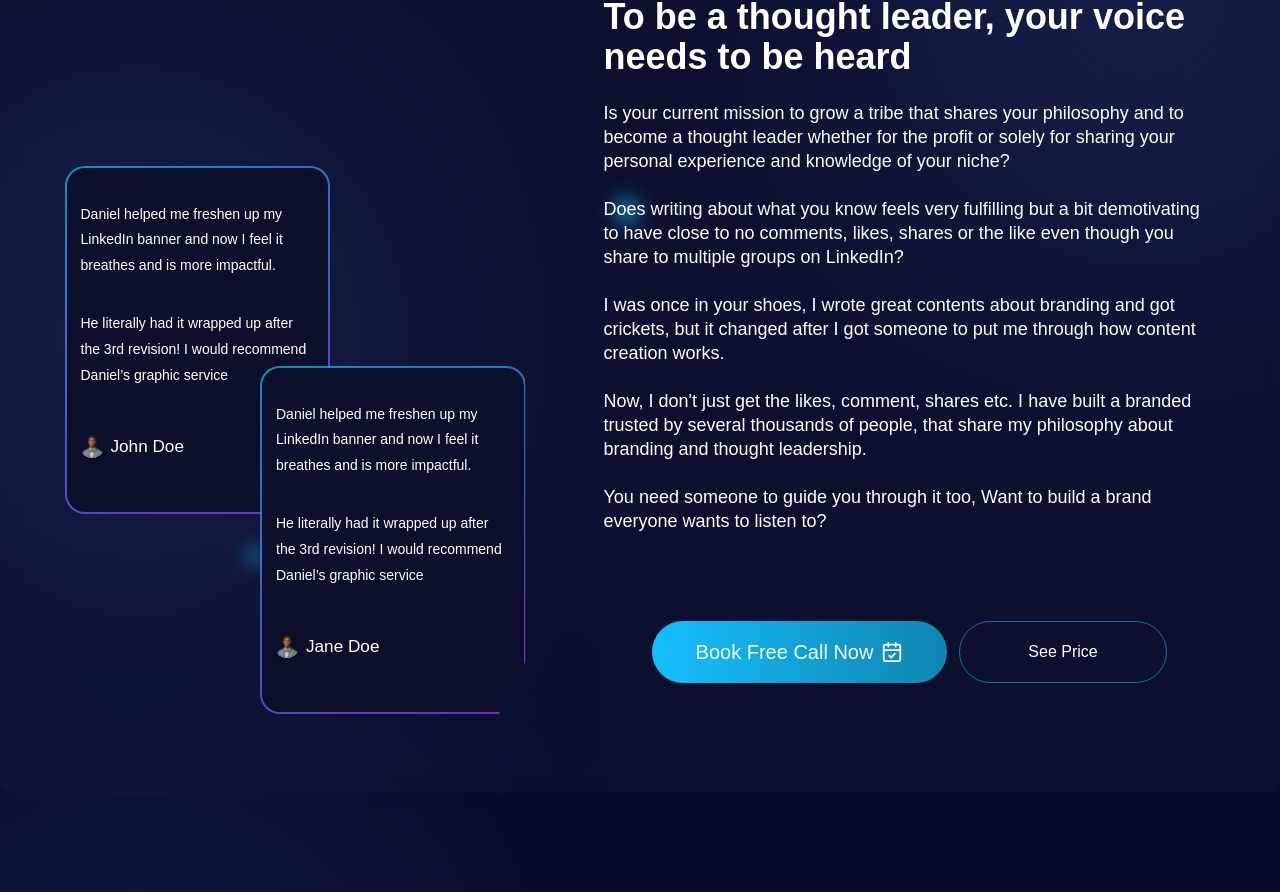
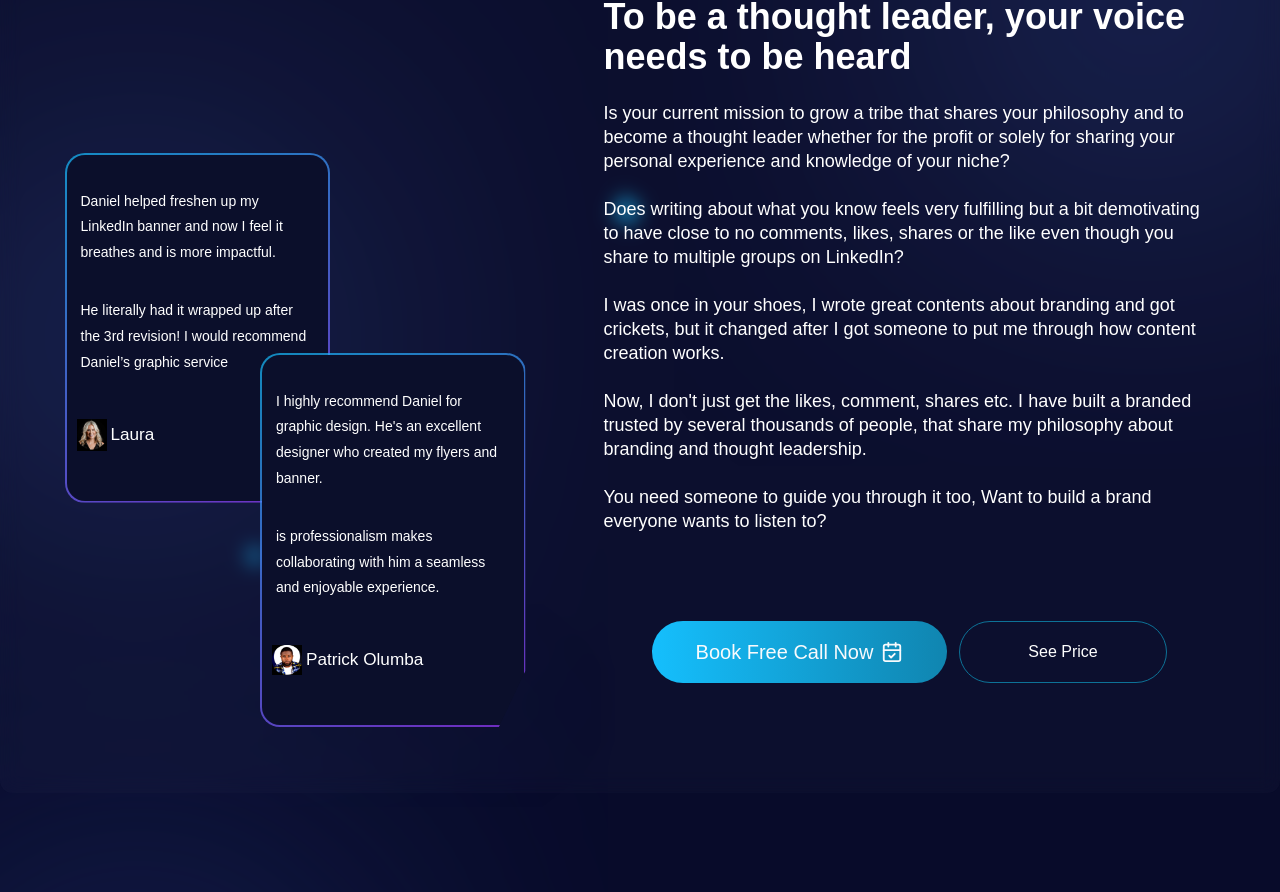
Before and after one commit to WeBuildWithLove/Offer_Portfolio, a React (Vite) app: page / in a window 1280 px wide. Shown: the part 946-1838 px from the top of the page. Built offline with nearby package versions, Linux system fonts and the light colour scheme.

Commit message:
fix(content): fix content issues

```diff
--- a/src/components/sections/Guide.tsx
+++ b/src/components/sections/Guide.tsx
@@ -1,10 +1,12 @@
 import Content from "../ui/Headers.tsx/Content";
 import MainTitle from "../ui/Headers.tsx/MainTitle";
-import ProfilePhoto from "../../assets/PhotoIcon.svg";
+
 import ReviewCard from "../ui/cards/ReviewCard";
 import FullBtn from "../ui/btns/FullBtn";
 import TransparentBtn from "../ui/btns/TransparentBtn";
 import { Link } from "react-router-dom";
+import ProfilePhoto2 from "../../assets/Profile10.png";
+import ProfilePhoto1 from "../../assets/Profile9.png";
 
 const Guide = () => {
   return (
@@ -12,10 +14,20 @@ const Guide = () => {
       <div className="lg:flex-nowrap flex-wrap items-center flex justify-center gap-2">
         <div className="flex max-w-[531px] lg:mb-0 mb-[15rem]">
           <div>
-            <ReviewCard src={ProfilePhoto} name="John Doe" />
+            <ReviewCard
+              src={ProfilePhoto1}
+              name="Laura"
+              title1="Daniel helped freshen up my LinkedIn banner and now I feel it breathes and is more impactful."
+              title2="He literally had it wrapped up after the 3rd revision! I would recommend Daniel’s graphic service"
+            />
           </div>
           <div className="relative translate-y-[200px] translate-x-[-70px]">
-            <ReviewCard src={ProfilePhoto} name="Jane Doe" />
+            <ReviewCard
+              src={ProfilePhoto2}
+              name="Patrick Olumba"
+              title1="I highly recommend Daniel for graphic design. He's an excellent designer who created my flyers and banner."
+              title2="is professionalism makes collaborating with him a seamless and enjoyable experience."
+            />
           </div>
         </div>
 
--- a/src/components/ui/cards/ReviewCard.tsx
+++ b/src/components/ui/cards/ReviewCard.tsx
@@ -4,18 +4,22 @@ import Content from "../Headers.tsx/Content";
 interface ReviewCardProps {
   src: string;
   name: string;
+  title1: string;
+  title2: string;
 }
 
-const ReviewCard: FC<ReviewCardProps> = ({ src, name }) => {
+const ReviewCard: FC<ReviewCardProps> = ({ src, name, title1, title2 }) => {
   return (
     <div className="card-content relative p-3 max-w-[322px] w-full">
       <div className="flex flex-col gap-8 bg-[#0B0F2B] mt-5 p-1 ">
         <Content
-          title="Daniel helped me freshen up my LinkedIn banner and now I feel it breathes and is more impactful."
+          title={title1}
           className="lg:text-sm font-medium lg:leading-[25.76px] text-[10.2px] leading-[18.77px]"
         />
+        {/* title="Daniel helped freshen up my LinkedIn banner and now I feel it breathes and is more impactful." */}
+        {/* title="He literally had it wrapped up after the 3rd revision! I would recommend Daniel’s graphic service" */}
         <Content
-          title="He literally had it wrapped up after the 3rd revision! I would recommend Daniel’s graphic service"
+          title={title2}
           className="lg:text-sm font-medium lg:leading-[25.76px] text-[10.2px] leading-[18.77px]"
         />
       </div>
```
Also changed, not shown: src/assets/Profile10.png (added), src/assets/Profile9.png (added).
